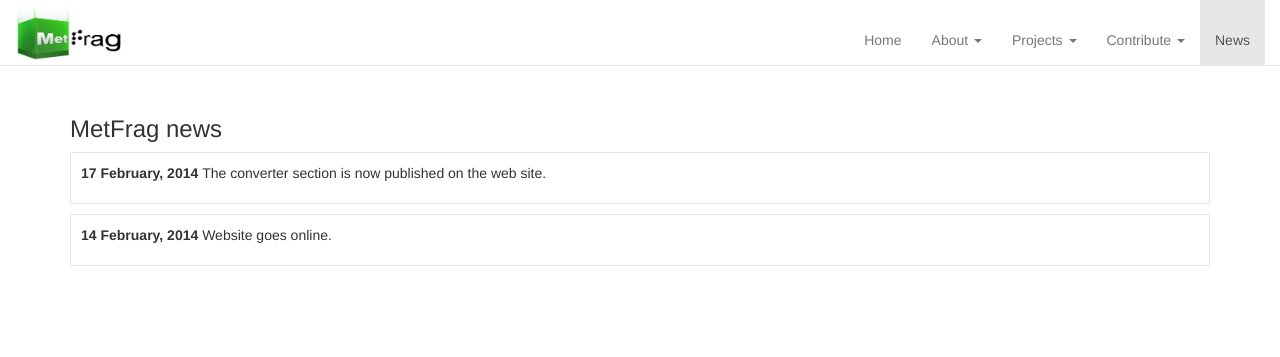
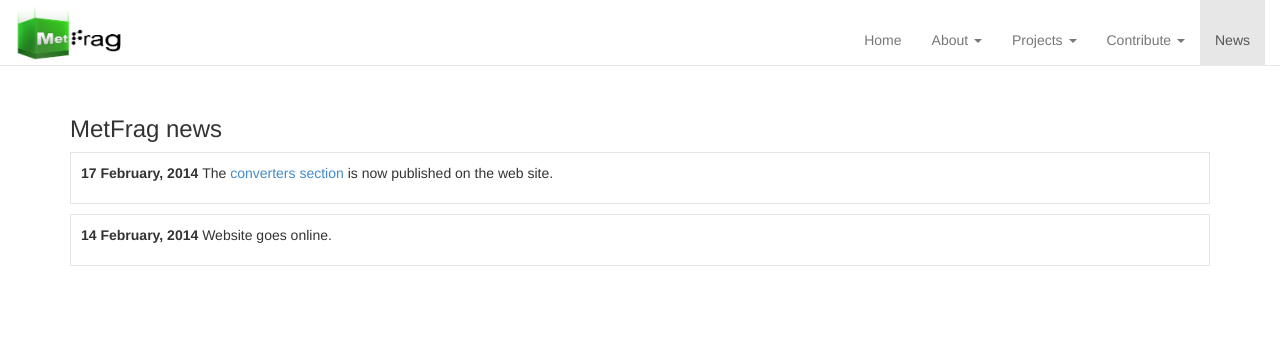
Before and after one commit to ipb-halle/MetFrag, a Jekyll site: the page built from news/index.html, in a window 1280 px wide. Shown: the top 357 px of the page. Built offline with Jekyll 4.4.1, drawn with Linux system fonts in a browser that asks for light colours; nearby versions of some CDN libraries; Markdown is read by kramdown in place of the engine named in the settings.

Commit message:
renamed CNAME and changed news entry

```diff
--- a/news/index.html
+++ b/news/index.html
@@ -9,6 +9,6 @@ nav:
 
   <!-- <li><p><b>February 3, 2014</b> Release of nmrML-1.0-RC1 for for public consultation and feedback. </p></li>
   -->
-  <li><p><b>17 February, 2014 </b> The converter section is now published on the web site. </p></li>
+  <li><p><b>17 February, 2014 </b> The <a href="/projects/converter">converters section</a> is now published on the web site. </p></li>
   <li><p><b>14 February, 2014 </b> Website goes online. </p></li>
 </ul>
```
Also changed, not shown: 2 other files.
